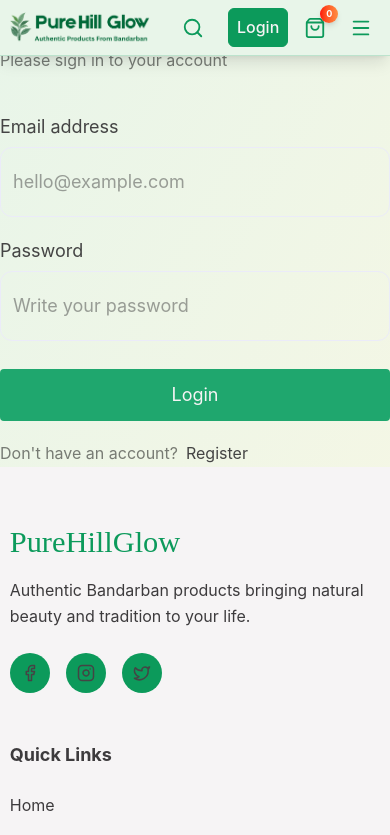
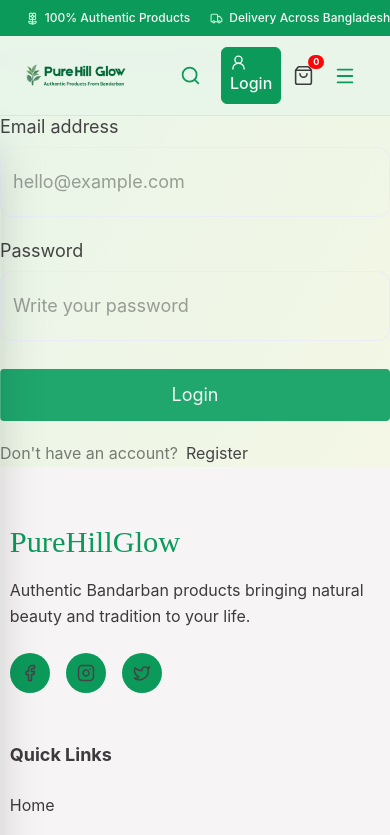
Before and after one commit to kajal-rekha/purehillglow, a Next.js app: page /auth/login in a window 390 px wide. Shown: the top 835 px of the page. Built offline with nearby package versions, Linux system fonts and the light colour scheme.

Commit message:
category navbar added

```diff
--- a/components/Hero.jsx
+++ b/components/Hero.jsx
@@ -67,7 +67,7 @@
           }}
           loop={true}
           grabCursor={true}
-          speed={500}
+          speed={1000}
           modules={[Navigation, Pagination, Autoplay]}
           className="mySwiper h-full w-full"
         >
--- a/components/ProductSearchForm.jsx
+++ b/components/ProductSearchForm.jsx
@@ -9,7 +9,7 @@
 
     return (
         <div className=" flex items-center mx-auto">
-            <form className="relative border border-dark/20 focus-within:border-primary/50 rounded-full w-full hidden md:block eq">
+            <form className="relative border border-dark/30 focus-within:border-primary/50 rounded-xl min-w-xl  eq">
                 <input
                     type="search"
                     placeholder={placeholderText}
@@ -18,7 +18,7 @@
 
                 <button
                     type="submit"
-                    className="absolute right-0 top-0 h-full px-3 rounded-r text-dark hover:bg-primary hover:text-light eq"
+                    className="absolute right-0 top-0 h-full px-3.5 rounded-r text-light bg-primary hover:bg-primary/90 eq"
                     aria-label={ariaLabel}
                     title={ariaLabel}
                 >
--- /dev/null
+++ b/components/shared/Navbar/CategoryNavbar.jsx
@@ -0,0 +1,112 @@
+"use client";
+
+import { ChevronDown, Flame } from "lucide-react";
+import Link from "next/link";
+import { useSelector } from "react-redux";
+
+
+const CategoryNavbar = () => {
+  const { language } = useSelector((state) => state.language);
+
+
+  const categoryLinks = [
+    {
+      href: "/products",
+      label: {
+        en: "All Products",
+        bn: "সব পণ্য",
+      },
+    },
+    {
+      href: "/categories/thanaka",
+      label: {
+        en: "Thanaka",
+        bn: "থানাকা",
+      },
+    },
+    {
+      href: "/categories/face-care",
+      label: {
+        en: "Face Care",
+        bn: "ফেস কেয়ার",
+      },
+    },
+    {
+      href: "/categories/soap-cleansing",
+      label: {
+        en: "Soap & Cleansing",
+        bn: "সাবান ও ক্লিনজিং",
+      },
+    },
+    {
+      href: "/categories/lotion-moisturizer",
+      label: {
+        en: "Lotion & Moisturizer",
+        bn: "লোশন ও ময়েশ্চারাইজার",
+      },
+    },
+    {
+      href: "/categories/chandan-sandalwood",
+      label: {
+        en: "Chandan & Sandalwood",
+        bn: "চন্দন ও চন্দনজাত",
+      },
+    },
+    {
+      href: "/categories/balm-wellness",
+      label: {
+        en: "Balm & Wellness",
+        bn: "বাম ও ওয়েলনেস",
+      },
+    },
+    {
+      href: "/categories/combo-packs",
+      label: {
+        en: "Combo Packs",
+        bn: "কম্বো প্যাক",
+      },
+    },
+
+    {
+      href: "/products?filter=offers",
+      label: {
+        en: "Offers",
+        bn: "অফার",
+      },
+      offer: true,
+    },
+  ];
+
+  return (
+    <div className="fixed left-0 right-0 top-[116px] z-[998] hidden h-16 border-b border-primary/10 bg-white md:block">
+      <div className="wrapper mx-auto flex h-full items-center px-4">
+        <nav className="flex w-full items-center justify-center">
+          <ul className="flex items-center gap-12 ">
+            {categoryLinks.map((link) => (
+              <li key={link.href}>
+                <Link
+                  href={link.href}
+                  className={`group relative flex items-center gap-1 py-4 text-[13px] font-medium transition ${
+                    link.offer
+                      ? "font-semibold text-red"
+                      : "text-dark/85 hover:text-primary"
+                  }`}
+                >
+                  {link.offer && <Flame size={14} />}
+
+                  <span>
+                    {language === "bn" ? link.label.bn : link.label.en}
+                  </span>
+
+
+                </Link>
+              </li>
+            ))}
+          </ul>
+        </nav>
+      </div>
+    </div>
+  );
+};
+
+export default CategoryNavbar;
--- a/components/shared/Navbar/MainNavbar.jsx
+++ b/components/shared/Navbar/MainNavbar.jsx
@@ -1,104 +1,119 @@
 "use client";
-import { Heart, Search, ShoppingBag, X, Menu } from "lucide-react";
+
 import Link from "next/link";
+import Image from "next/image";
 import { useState } from "react";
 import { useDispatch, useSelector } from "react-redux";
 import { logout } from "@/redux/features/auth/authSlice";
 import { setLanguage } from "@/redux/features/language/languageSlice";
 import ProductSearch from "../../ProductSearchForm";
 import { buttonVariants } from "../../ui/Button";
-import Image from "next/image";
+
+import {
+  Heart,
+  Search,
+  ShoppingBag,
+  X,
+  Menu,
+  UserRound,
+  Package,
+  LogOut,
+  DoorOpenIcon,
+} from "lucide-react";
 
 const Navbar = () => {
   const [isSearchOpen, setIsSearchOpen] = useState(false);
+  const [isOpen, setIsOpen] = useState(false);
+
   const { userAndToken } = useSelector((state) => state.auth);
   const { language } = useSelector((state) => state.language);
+  const [isAccountOpen, setIsAccountOpen] = useState(false);
   const dispatch = useDispatch();
-  const [isOpen, setIsOpen] = useState(false);
 
-  const navLinks = [
-    { href: "/", label: { en: "Home", bn: "হোম" } },
+  const categoryLinks = [
+    { href: "/products", label: { en: "All Products", bn: "সব পণ্য" } },
+    { href: "/categories/thanaka", label: { en: "Thanaka", bn: "থানাকা" } },
     {
-      href: "/products",
-      label: { en: "Products", bn: "প্রোডাক্টস" },
+      href: "/categories/face-care",
+      label: { en: "Face Care", bn: "ফেস কেয়ার" },
     },
     {
-      href: "/categories",
-      label: { en: "Categories", bn: "বিভাগসমূহ" },
+      href: "/categories/soap-cleansing",
+      label: { en: "Soap & Cleansing", bn: "সাবান ও ক্লিনজিং" },
     },
     {
-      href: "/about-us",
-      label: { en: "About Us", bn: "আমাদের সম্পর্কে" },
+      href: "/categories/lotion-moisturizer",
+      label: { en: "Lotion & Moisturizer", bn: "লোশন ও ময়েশ্চারাইজার" },
     },
     {
-      href: "/contact",
-      label: { en: "Contact", bn: "যোগাযোগ" },
+      href: "/categories/chandan-sandalwood",
+      label: { en: "Chandan & Sandalwood", bn: "চন্দন ও চন্দনজাত" },
+    },
+    {
+      href: "/categories/balm-wellness",
+      label: { en: "Balm & Wellness", bn: "বাম ও ওয়েলনেস" },
+    },
+
+    {
+      href: "/categories/combo-packs",
+      label: { en: "Combo Packs", bn: "কম্বো প্যাক" },
+    },
+
+    {
+      href: "/products?filter=offers",
+      label: { en: "Offers", bn: "অফার" },
+      offer: true,
     },
   ];
 
   return (
-    <header className="fixed top-0 md:top-9 left-0 right-0 z-[999] bg-green-light shadow-lg border-b border-primary/20 h-14 md:h-16 flex items-center">
-      <nav className="flex justify-between items-center wrapper gap-3 sm:gap-5 md:gap-10 lg:gap-20 w-full">
-
-        <div className="w-[140px] sm:w-[160px] md:w-[180px] lg:w-[200px] h-14 relative">
-          <Link href="/" className="block w-full h-full">
+    <header className="fixed left-0 right-0 top-9 z-[999] h-20 border-b border-primary/10 bg-green-light/95 backdrop-blur-md">
+      <nav className="wrapper mx-auto flex h-full w-full items-center gap-5 px-4">
+        <div className="relative h-14 w-[100px] shrink-0 sm:w-[170px] md:w-[190px]">
+          <Link href="/" className="block h-full w-full">
             <Image
               src="/assets/purehillglowweblogo.png"
               alt="Pure Hill Glow"
               fill
               priority
-              className="object-contain"
+              className="object-contain object-left"
             />
           </Link>
         </div>
 
-        <div className="hidden md:flex flex-1 justify-center">
-          <ul className="flex justify-between gap-5 flex-nowrap whitespace-nowrap">
-            {navLinks.map((link) => (
-              <li
-                key={link.href}
-                className="border-b-2 border-transparent hover:border-primary text-[15px] font-semibold text-dark/90 eq"
-              >
-                <Link href={link.href} className="inline-flex items-center">
-                  {language === "bn" ? link.label.bn : link.label.en}
-                </Link>
-              </li>
-            ))}
-          </ul>
-        </div>
-
-        <div className="flex items-center gap-2 sm:gap-2 justify-end flex-1">
-          <div className="hidden lg:flex flex-1">
+        <div className="hidden flex-1 lg:flex">
           <ProductSearch />
         </div>
 
+        <div className="ml-auto flex items-center gap-1 sm:gap-2">
           <button
-            onClick={() => setIsSearchOpen(!isSearchOpen)}
-            className="p-2 hover:bg-primary/15 rounded-lg text-primary md:hidden"
-            aria-label={language === "bn" ? "সার্চ টগল করুন" : "Toggle search"}
-            title={language === "bn" ? "সার্চ" : "Search"}
+            onClick={() => {
+              setIsSearchOpen(!isSearchOpen);
+              setIsOpen(false);
+            }}
+            className="rounded-full p-2 text-primary hover:bg-primary/10 lg:hidden eq"
+            aria-label="Search"
           >
-            <Search size={22} className="md:w-6 md:h-6" />
+            {isSearchOpen ? <X size={21} /> : <Search size={21} />}
           </button>
 
-          <div className="hidden sm:flex rounded-full overflow-hidden border-2 border-primary/40 bg-gradient-to-r from-primary/8 to-primary/12 h-9 sm:h-10">
+          <div className="hidden overflow-hidden rounded-md border border-primary/30 bg-primary/20 sm:flex">
             <button
               onClick={() => dispatch(setLanguage("en"))}
-              aria-pressed={language === "en"}
-              className={`px-2 sm:px-3 py-1 text-xs sm:text-sm font-bold transition-all ${
+              className={`px-2 py-1.5 text-xs font-semibold eq ${
                 language === "en"
-                  ? "bg-primary text-white hover:bg-primary/90"
+                  ? "bg-primary text-light"
                   : "text-primary hover:bg-primary/10"
               }`}
             >
               EN
             </button>
+
             <button
               onClick={() => dispatch(setLanguage("bn"))}
-              aria-pressed={language === "bn"}
-              className={`px-2 sm:px-3 py-1 text-xs sm:text-sm font-bold transition-all ${
+              className={`px-2 py-1.5 text-xs font-semibold eq ${
                 language === "bn"
-                  ? "bg-primary text-white hover:bg-primary/90"
+                  ? "bg-primary text-white"
                   : "text-primary hover:bg-primary/10"
               }`}
             >
@@ -106,65 +121,188 @@
             </button>
           </div>
 
+          {/* ================= ACCOUNT ================= */}
           {userAndToken ? (
-            <>
-              <Link href="/dashboard" className="hidden sm:inline-block ml-2">
+            <div className="relative">
+              {/*=========== User Button =========== */}
+              <button
+                type="button"
+                onClick={() => setIsAccountOpen((prev) => !prev)}
+                className="flex items-center gap-2 rounded-lg px-2 py-1.5 text-dark eq hover:bg-primary/10 cursor-pointer"
+              >
+                {/* =============== User Image ==============*/}
+                {userAndToken?.user?.image ? (
                   <Image
-                  src={userAndToken?.user?.image}
-                  alt={userAndToken?.user?.username || "user"}
-                  width={32}
-                  height={32}
-                  className="w-8 h-8 rounded-full object-cover border-2 border-primary/40"
+                    src={userAndToken.user.image}
+                    alt={userAndToken?.user?.username || "User"}
+                    width={34}
+                    height={34}
+                    className="h-6 w-6 md:h-8 md:w-8 rounded-full border border-primary/30 object-cover "
                   />
+                ) : (
+                  <div className="flex h-8 w-8 items-center justify-center rounded-full bg-primary/10 text-primary">
+                    <UserRound size={18} />
+                  </div>
+                )}
+
+                {/* ============ Username ============*/}
+                <span className="hidden max-w-[100px] truncate text-sm font-medium md:block">
+                  {userAndToken?.user?.username || "Account"}
+                </span>
+
+                {/* ============ dropdown icon ===========*/}
+                <span
+                  className={`hidden text-xs transition-transform duration-200 md:block ${
+                    isAccountOpen ? "rotate-180" : ""
+                  }`}
+                >
+                  ▾
+                </span>
+              </button>
+
+              {/* ================= ACCOUNT DROPDOWN ================= */}
+              {isAccountOpen && (
+                <div className="absolute right-0 top-full z-[1000] mt-2 w-56 overflow-hidden rounded-xl border border-primary/10 bg-white shadow-xl">
+                  {/* Profile */}
+                  <Link
+                    href="/profile"
+                    onClick={() => setIsAccountOpen(false)}
+                    className="flex items-center gap-3 px-4 py-3 text-sm text-dark eq hover:bg-primary/10 hover:text-primary"
+                  >
+                    <UserRound size={18} />
+
+                    <span>{language === "bn" ? "প্রোফাইল" : "Profile"}</span>
                   </Link>
+
+                  {/*================ My Orders ==============*/}
+                  <Link
+                    href="/my-orders"
+                    onClick={() => setIsAccountOpen(false)}
+                    className="flex items-center gap-3 px-4 py-3 text-sm text-dark eq hover:bg-primary/10 hover:text-primary"
+                  >
+                    <Package size={18} />
+
+                    <span>
+                      {language === "bn" ? "আমার অর্ডার" : "My Orders"}
+                    </span>
+                  </Link>
+
+                  <div className="border-t border-gray-100" />
+
+                  {/*========== Logout ===========*/}
                   <button
-                onClick={() => dispatch(logout())}
-                className={`${buttonVariants({ variant: "primary" })} hidden sm:inline-flex ml-2`}
+                    type="button"
+                    onClick={() => {
+                      setIsAccountOpen(false);
+                      dispatch(logout());
+                    }}
+                    className="flex w-full items-center gap-3 px-4 py-3 text-sm text-red eq hover:bg-red/10"
                   >
-                {language === "bn" ? "লগআউট" : "Logout"}
+                    <LogOut size={18} />
+
+                    <span>{language === "bn" ? "লগআউট" : "Logout"}</span>
                   </button>
-            </>
+                </div>
+              )}
+            </div>
           ) : (
+            /* ================= LOGIN ================= */
             <Link
               href="/auth/login"
-              className={`${buttonVariants({ variant: "primary" })} hidden sm:inline-flex ml-2`}
+              className={`${buttonVariants({
+                variant: "primary",
+              })} ml-2 hidden items-center gap-2 sm:inline-flex`}
             >
+              <UserRound size={17} />
+
               {language === "bn" ? "লগইন" : "Login"}
             </Link>
           )}
 
-          <div>
-            <button
-              className="p-2 md:p-2.5 hover:bg-primary/15 rounded-lg transition-all text-primary hover:scale-110 relative"
-              aria-label={language === "bn" ? "শপিং ব্যাগ" : "Cart"}
-              title={language === "bn" ? "শপিং ব্যাগ" : "Cart"}
+          {/*========== Wishlist ==========*/}
+          <Link
+            href="/wishlist"
+            className="relative hidden rounded-full p-2 text-dark eq hover:bg-primary/10 hover:text-primary md:block "
+            aria-label="Wishlist"
+            title="Wishlist"
           >
-              <ShoppingBag size={22} className="md:w-6 md:h-6" />
-              <span className="absolute -top-1 -right-1 bg-gradient-to-r from-red to-orange text-white text-[9px] md:text-[10px] font-bold px-1.5 py-0.5 rounded-full shadow-md">
+            <Heart size={21} strokeWidth={1.8} />
+            <span className="absolute -right-0.5 -top-0.5 hidden min-w-4 rounded-full bg-primary px-1 text-center text-[9px] font-bold text-light">
               0
             </span>
-            </button>
-          </div>
+          </Link>
+          {/*================ cart============= */}
+          <Link
+            href="/cart"
+            className="relative rounded-full p-2 text-dark eq hover:bg-primary/10 hover:text-primary"
+            aria-label="Cart"
+            title="Cart"
+          >
+            <ShoppingBag size={21} strokeWidth={1.8} />
+            <span className="absolute -right-0.5 -top-0.5 min-w-4 rounded-full bg-red px-1 text-center text-[9px] font-bold text-white">
+              0
+            </span>
+          </Link>
 
+          {/*========== Mobile Menu Button ===========*/}
           <button
-            onClick={() => setIsOpen(!isOpen)}
-            className="p-2 hover:bg-primary/15 rounded-lg transition text-primary md:hidden"
-            aria-label={language === "bn" ? "মেনু টগল করুন" : "Toggle menu"}
+            onClick={() => {
+              setIsOpen(!isOpen);
+              setIsSearchOpen(false);
+            }}
+            className="rounded-full p-2 text-primary eq hover:bg-primary/10 md:hidden"
+            aria-label="Toggle menu"
           >
             {isOpen ? <X size={22} /> : <Menu size={22} />}
           </button>
         </div>
       </nav>
+      {/*============= search form ===============*/}
+      {isSearchOpen && (
+        <div className="absolute left-0 right-0 top-full border-b border-primary/10 bg-green-light p-4 shadow-md lg:hidden">
+          <ProductSearch />
+        </div>
+      )}
 
-      {isOpen && (
-        <div className="absolute top-full left-0 right-0 z-[97] md:hidden bg-green-light shadow-lg border-b border-primary/20 pb-5 pt-2">
-          <ul className="flex flex-col gap-0 py-2">
-            {navLinks.map((link) => (
+      <div
+        className={`fixed inset-0 z-[998] bg-black/20 transition-opacity duration-300 md:hidden ${
+          isOpen
+            ? "pointer-events-auto opacity-100"
+            : "pointer-events-none opacity-0"
+        }`}
+        onClick={() => setIsOpen(false)}
+      />
+
+      <div
+        className={`fixed left-0 top-20 z-[999] h-[calc(100vh-5rem)] w-[82%] max-w-xs border-r border-primary/10 bg-green-light shadow-2xl transition-transform duration-300 ease-out md:hidden ${
+          isOpen ? "translate-x-0" : "-translate-x-full"
+        }`}
+      >
+        <div className="flex items-center justify-between border-b border-primary/10 px-5 py-4">
+          <span className="text-sm font-bold uppercase tracking-[0.2em] text-primary">
+            Menu
+          </span>
+          <button
+            onClick={() => setIsOpen(false)}
+            className="rounded-full p-2 text-primary transition hover:bg-primary/10"
+            aria-label="Close menu"
+          >
+            <X size={18} />
+          </button>
+        </div>
+
+        <div className="max-h-[calc(100vh-10rem)] overflow-y-auto pb-1">
+          <ul className="flex flex-col py-3">
+            {categoryLinks.map((link) => (
               <li key={link.href}>
                 <Link
                   href={link.href}
                   onClick={() => setIsOpen(false)}
-                  className="block px-6 py-3 text-sm font-semibold text-dark hover:text-primary hover:bg-primary/10 transition-all duration-300"
+                  className={`block border-b border-primary/5 px-6 py-3 text-base font-medium transition ${
+                    link.offer
+                      ? "text-red hover:bg-red/5 hover:text-red"
+                      : "text-dark hover:bg-primary/10 hover:text-primary"
+                  }`}
                 >
                   {language === "bn" ? link.label.bn : link.label.en}
                 </Link>
@@ -172,13 +310,7 @@
             ))}
           </ul>
         </div>
-      )}
-
-      {isSearchOpen && (
-        <div className="absolute top-full left-0 w-full bg-green-light p-4 shadow-md border-b border-primary/20 md:hidden">
-          <ProductSearch />
       </div>
-      )}
     </header>
   );
 };
--- a/components/shared/Navbar/TopNavbar.jsx
+++ b/components/shared/Navbar/TopNavbar.jsx
@@ -1,4 +1,12 @@
-import { Flower2, Truck, Phone, MessageCircleCode } from "lucide-react";
+
+import {
+  Flower2,
+  Truck,
+  Phone,
+  MessageCircleCode,
+  CreditCard,
+  MessageCircle,
+} from "lucide-react";
 import Link from "next/link";
 
 const TopNavbar = () => {
@@ -7,63 +15,57 @@
   const messengerUrl = "https://m.me/purehillglow";
 
   return (
-    <div className="fixed top-0 inset-x-0 z-50 h-9 bg-primary hidden md:block">
-      <div className="wrapper mx-auto h-full px-4">
-        <div className="flex h-full items-center justify-between text-light">
-          {/*========== Left side ==========*/}
-          <div className="flex items-center gap-6">
-            <div className="flex items-center gap-1 whitespace-nowrap">
-              <Flower2 size={13} className="text-green-300" />
-              <span className="text-xs font-medium">
+    <div className="fixed top-0 inset-x-0 z-[1000] h-9 bg-primary md:block">
+      <div className="wrapper mx-auto flex h-full items-center justify-between px-4">
+        {/*=============== Left ================*/}
+        <div className="flex items-center gap-5 text-light">
+          <div className="flex items-center gap-1.5 whitespace-nowrap">
+            <Flower2 size={13} className="text-green-200" />
+            <span className="text-[12px] font-medium">
               100% Authentic Products
             </span>
           </div>
 
-            <div className="flex items-center gap-1 whitespace-nowrap">
-              <Truck size={13} className="text-green-300" />
-              <span className="text-xs font-medium">
-                Fast Delivery All Over Bangladesh
+          <div className="flex items-center gap-1.5 whitespace-nowrap">
+            <Truck size={13} className="text-green-200" />
+            <span className="text-[12px] font-medium">
+              Delivery Across Bangladesh
             </span>
           </div>
         </div>
 
-          {/*========== Right side ==========*/}
-          <div className="flex items-center gap-4 text-xs font-medium">
-            {/*============ Messenger =============*/}
-
-            {/*============ WhatsApp ============*/}
+        {/*=============== Right ================*/}
+        <div className="flex items-center gap-3 text-[12px] font-medium text-light">
           <Link
             href={`https://wa.me/${whatsappNumber}`}
             target="_blank"
             rel="noopener noreferrer"
-              className="flex items-center gap-1  hover:opacity-80 eq"
+            className="flex items-center gap-1 hover:text-green-200 eq"
           >
-              <MessageCircleCode size={13} className="text-green-300" />
+            <MessageCircleCode size={13} />
             <span>Order in WhatsApp</span>
           </Link>
 
-            <span className="opacity-50">|</span>
+          <span className="text-white/30">|</span>
+
           <Link
             href={messengerUrl}
             target="_blank"
             rel="noopener noreferrer"
-              className="hover:opacity-80 eq"
+            className="hover:text-green-200 eq"
           >
-              Inbox
+            <span>Inbox</span>
           </Link>
 
-            <span className="opacity-50">|</span>
+          <span className="text-white/30">|</span>
 
-            {/*============ Phone Call ============*/}
           <Link
             href={`tel:${phoneNumber}`}
-              className="flex items-center gap-1  hover:opacity-80 eq"
+            className="flex items-center gap-1 hover:text-green-200 eq"
           >
-              <Phone size={13} className="text-green-300" />
-
+            <Phone size={13} />
             <span>{phoneNumber}</span>
           </Link>
-          </div>
         </div>
       </div>
     </div>
--- a/pages/_app.js
+++ b/pages/_app.js
@@ -3,12 +3,14 @@
 import ReduxProvider from "@/providers/ReduxProvider";
 import "@/styles/globals.css";
 import TopNavbar from "@/components/shared/Navbar/TopNavbar";
+import CategoryNavbar from "@/components/shared/Navbar/CategoryNavbar";
 
 export default function App({ Component, pageProps }) {
   return (
     <ReduxProvider>
       <TopNavbar />
       <Navbar />
+      <CategoryNavbar/>
       <Component {...pageProps} />
       <Footer />
     </ReduxProvider>
--- a/styles/globals.css
+++ b/styles/globals.css
@@ -41,6 +41,29 @@
   font-size: 16px;
   line-height: 1.6;
   background: var(--color-background-soft);
+  scrollbar-color: rgba(12, 154, 91, 0.7) transparent;
+}
+
+* {
+  scrollbar-color: rgba(12, 154, 91, 0.7) transparent;
+}
+
+*::-webkit-scrollbar {
+  width: 14px;
+  height: 5px;
+}
+
+*::-webkit-scrollbar-track {
+  background: transparent;
+}
+
+*::-webkit-scrollbar-thumb {
+  background: rgba(12, 154, 91, 0.75);
+  border-radius: 9999px;
+}
+
+*::-webkit-scrollbar-thumb:hover {
+  background: rgba(12, 154, 91, 0.9);
 }
 
 /********* TYPOGRAPHY STYLES *********/
```
Lines whose indentation alone changed are shown as unchanged.
